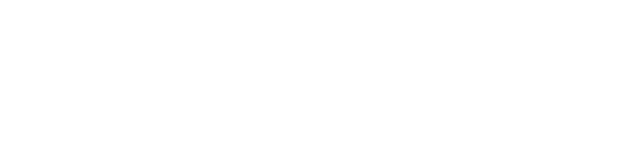
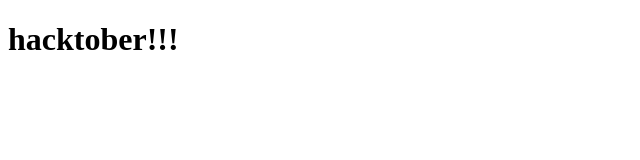
Before and after one commit to Satendragole/vsc-repos, a plain HTML site: page index.html in a window 1280 px wide. Shown: the whole page, without its empty margins (0-640 px from the left). Drawn offline with Linux system fonts and the light colour scheme.

Commit message:
branch changes

```diff
--- a/index.html
+++ b/index.html
@@ -4,6 +4,7 @@
     <meta charset="UTF-8">
     <meta name="viewport" content="width=device-width, initial-scale=1.0">
     <title>Document</title>
+    <h1>hacktober!!!</h1>
 </head>
 <body>
 
```
